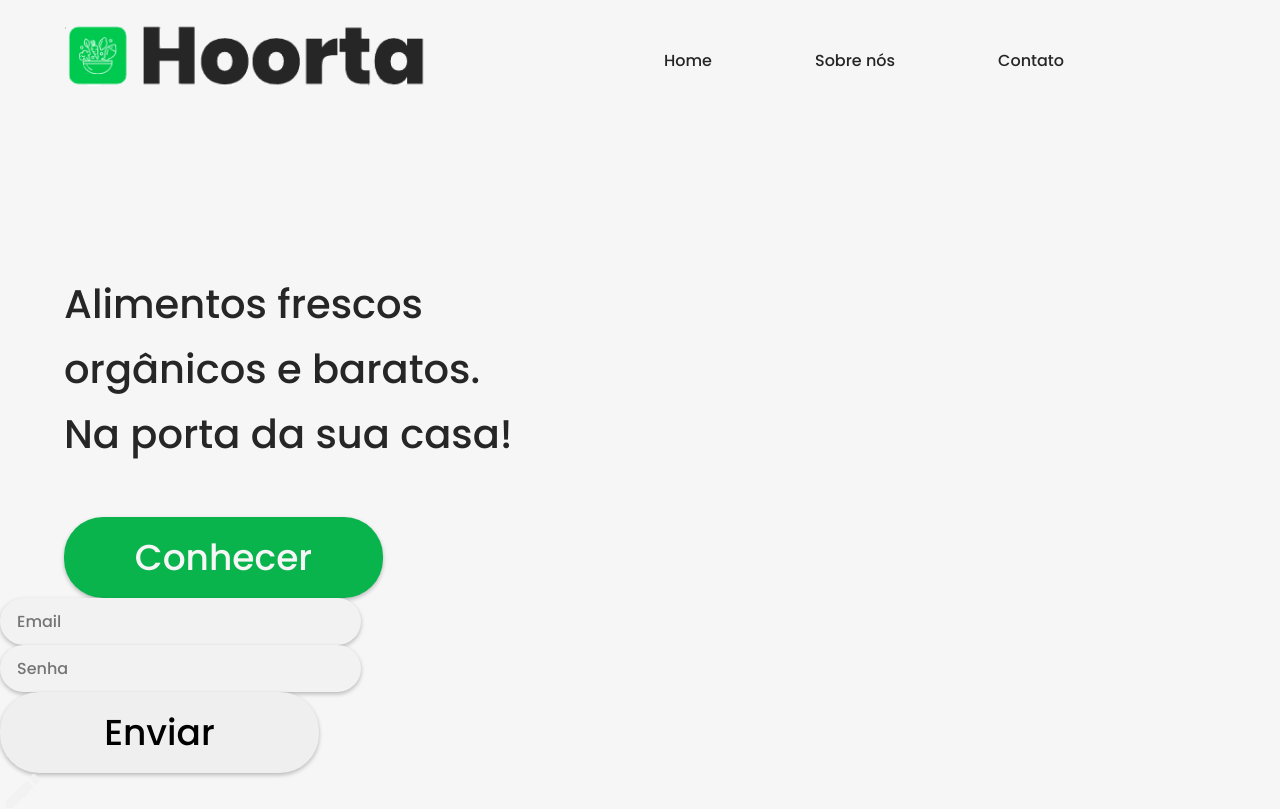
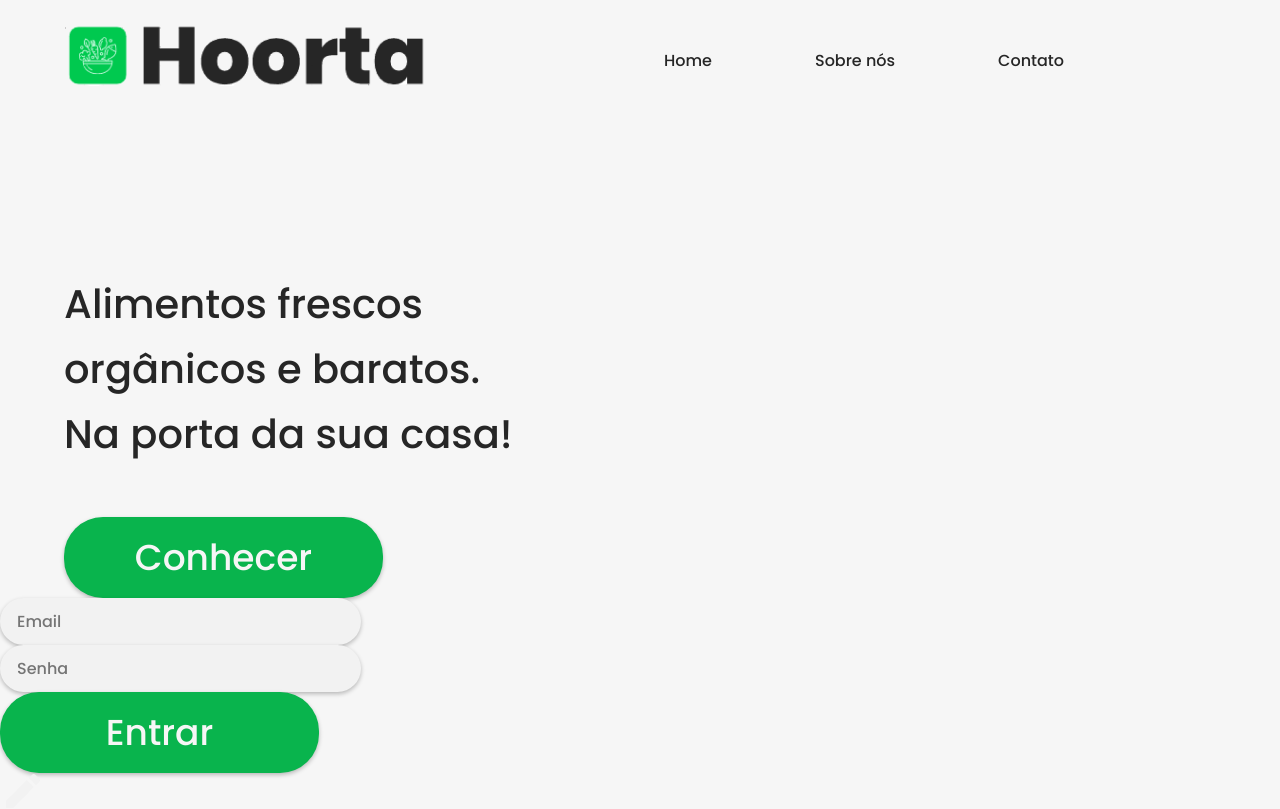
Before and after one commit to viniciusac92/hoorta-apresentacao, a React (Create React App) app: page /tests in a window 1280 px wide. Built offline with nearby package versions, Linux system fonts and the light colour scheme.

Commit message:
💄Style: Updated button props

```diff
--- a/src/components/molecules/FormLogin/index.jsx
+++ b/src/components/molecules/FormLogin/index.jsx
@@ -72,8 +72,8 @@ const FormLogin = () => {
       />
       <p>{errors.password?.message}</p>
       <p>{error && error}</p>
-      <Button type="submit" styled="primary" size="large">
-        Enviar
+      <Button type="submit" color="primary" size="large">
+        Entrar
       </Button>
     </form>
   );
```
